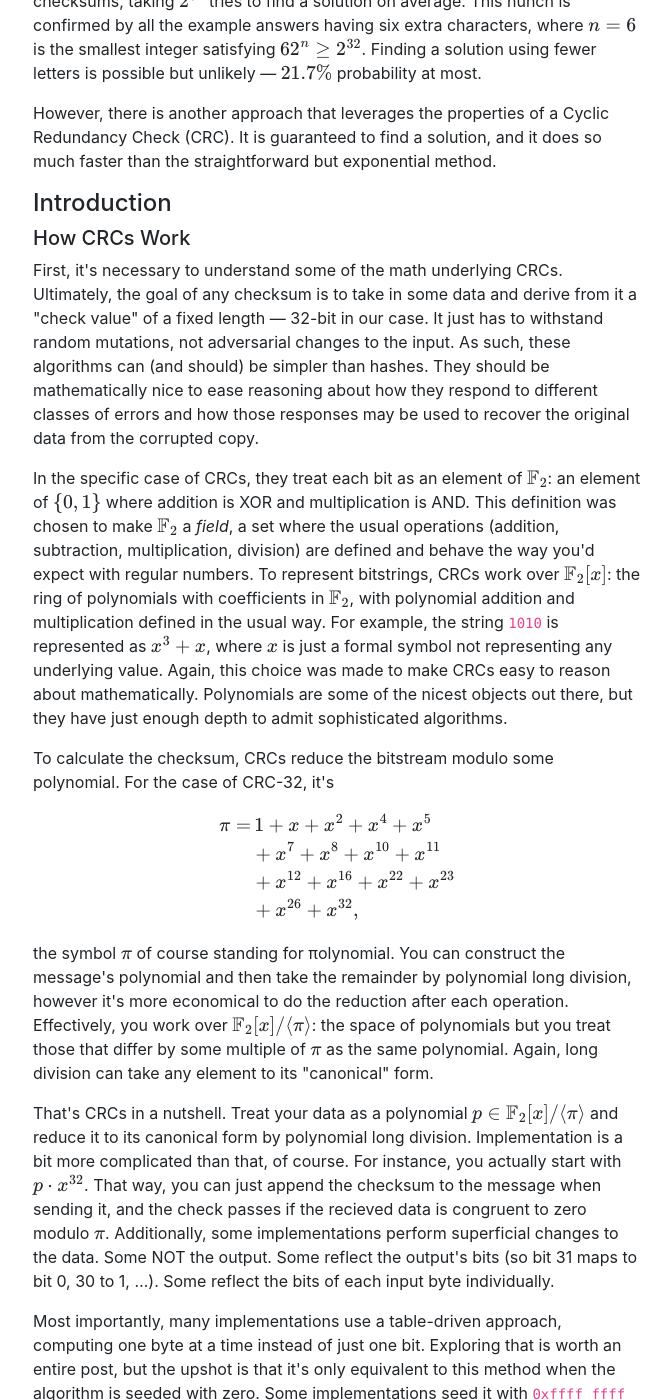
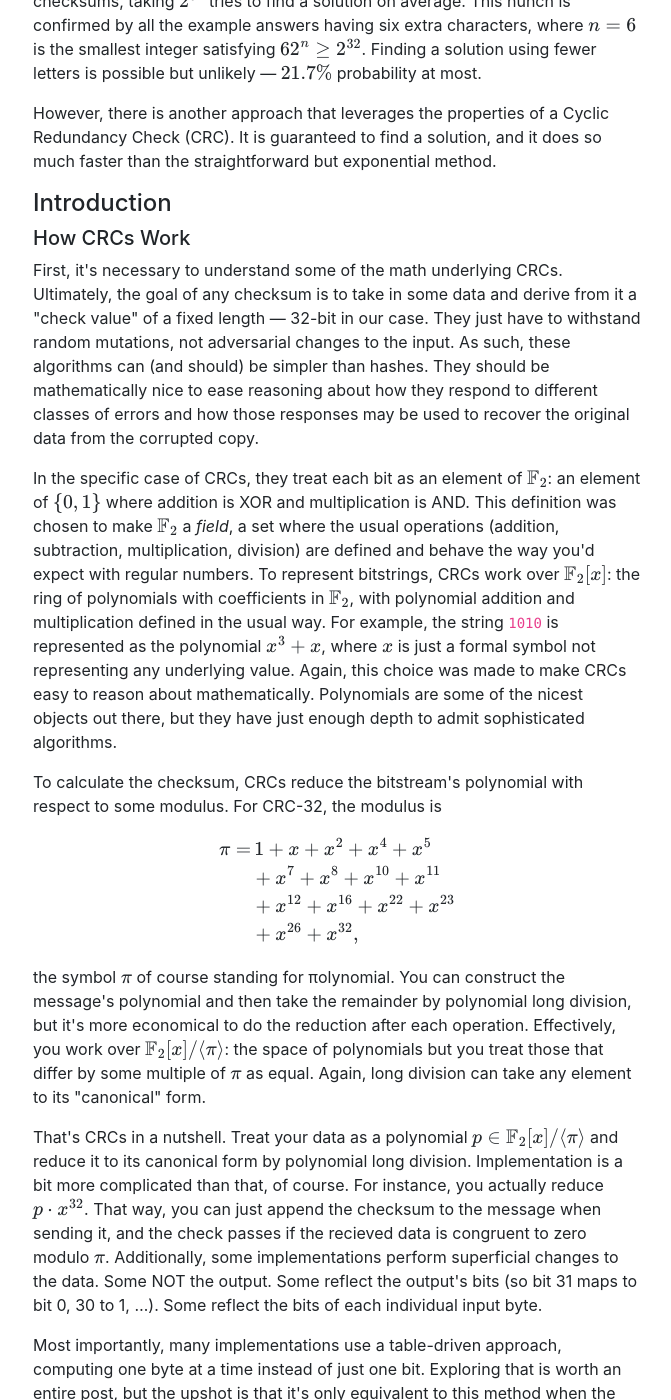
Before and after one commit to ammrat13/ammrat13.github.io, a Jekyll site: the page built from _posts/2022-06-13-writeup_defcon_quals_2022_sameold.md, in a window 1280 px wide and 1400 px high, scrolled down 731 px. Shown: the whole window, without its empty margins (303-974 px from the left). Built offline with Jekyll 4.4.1, drawn with Linux system fonts in a browser that asks for light colours; nearby versions of some CDN libraries; our own code applies the rules of GitHub Pages for plain Markdown files; some of the changed text lies outside the part shown.

Commit message:
Proofread

```diff
--- a/_posts/2022-06-13-writeup_defcon_quals_2022_sameold.md
+++ b/_posts/2022-06-13-writeup_defcon_quals_2022_sameold.md
@@ -45,7 +45,7 @@ faster than the straightforward but exponential method.
 
 First, it's necessary to understand some of the math underlying CRCs.
 Ultimately, the goal of any checksum is to take in some data and derive from it
-a "check value" of a fixed length --- 32-bit in our case. It just has to
+a "check value" of a fixed length --- 32-bit in our case. They just have to
 withstand random mutations, not adversarial changes to the input. As such, these
 algorithms can (and should) be simpler than hashes. They should be
 mathematically nice to ease reasoning about how they respond to different
@@ -59,14 +59,14 @@ operations (addition, subtraction, multiplication, division) are defined and
 behave the way you'd expect with regular numbers. To represent bitstrings, CRCs
 work over @@\FF_2[x]@@: the ring of polynomials with coefficients in @@\FF_2@@,
 with polynomial addition and multiplication defined in the usual way. For
-example, the string `1010` is represented as @@x^3 + x@@, where @@x@@ is just a
-formal symbol not representing any underlying value. Again, this choice was made
-to make CRCs easy to reason about mathematically. Polynomials are some of the
-nicest objects out there, but they have just enough depth to admit sophisticated
-algorithms.
+example, the string `1010` is represented as the polynomial @@x^3 + x@@, where
+@@x@@ is just a formal symbol not representing any underlying value. Again, this
+choice was made to make CRCs easy to reason about mathematically. Polynomials
+are some of the nicest objects out there, but they have just enough depth to
+admit sophisticated algorithms.
 
-To calculate the checksum, CRCs reduce the bitstream modulo some polynomial. For
-the case of CRC-32, it's
+To calculate the checksum, CRCs reduce the bitstream's polynomial with respect
+to some modulus. For CRC-32, the modulus is
 %%\begin{align\*}
     \pi =&\,
         1 + x + x^2 + x^4  + x^5 \nl
@@ -76,33 +76,33 @@ the case of CRC-32, it's
 \end{align\*}%%
 the symbol @@\pi@@ of course standing for πolynomial. You can construct the
 message's polynomial and then take the remainder by polynomial long division,
-however it's more economical to do the reduction after each operation.
-Effectively, you work over @@\FF_2[x] / \langle\pi\rangle@@: the space of
-polynomials but you treat those that differ by some multiple of @@\pi@@ as the
-same polynomial. Again, long division can take any element to its "canonical"
-form.
+but it's more economical to do the reduction after each operation. Effectively,
+you work over @@\FF_2[x] / \langle\pi\rangle@@: the space of polynomials but you
+treat those that differ by some multiple of @@\pi@@ as equal. Again, long
+division can take any element to its "canonical" form.
 
 That's CRCs in a nutshell. Treat your data as a polynomial @@p \in \FF_2[x] /
 \langle\pi\rangle@@ and reduce it to its canonical form by polynomial long
 division. Implementation is a bit more complicated than that, of course. For
-instance, you actually start with @@p \cdot x^{32}@@. That way, you can just
-append the checksum to the message when sending it, and the check passes if the
+instance, you actually reduce @@p \cdot x^{32}@@. That way, you can just append
+the checksum to the message when sending it, and the check passes if the
 recieved data is congruent to zero modulo @@\pi@@. Additionally, some
 implementations perform superficial changes to the data. Some NOT the output.
 Some reflect the output's bits (so bit 31 maps to bit 0, 30 to 1, ...). Some
-reflect the bits of each input byte individually.
+reflect the bits of each individual input byte.
 
 Most importantly, many implementations use a table-driven approach, computing
 one byte at a time instead of just one bit. Exploring that is worth an entire
 post, but the upshot is that it's only equivalent to this method when the
-algorithm is seeded with zero. Some implementations seed it with `0xffff_ffff`
+algorithm is seeded with zero. Some implementations seed it with `0xffffffff`
 instead, which has the effect of NOTing the first 32 bits of the input.
 Equivalently, it prepends
 %%\begin{equation\*}
-    \frac{1}{x^{32}} \cdot \left( \sum_{i=0}^{31} x^i \right).
+    \frac{1}{x^{32}} \cdot \left( \sum_{i=0}^{31} x^i \right)
 \end{equation\*}%%
-In general, if the table method is seeded with @@p@@, it XORs that with the
-first 32 bits of the input, or it equivalently prepends @@p \cdot x^{-32}@@.
+to the message. In general, if the table method is seeded with @@p@@, it XORs
+that with the first 32 bits of the input, or it equivalently prepends @@p \cdot
+x^{-32}@@.
 
 ##### The Choice of π
 
@@ -346,7 +346,7 @@ tighter bound on the number of bytes needed.
 
 Suppose I want to find a string that starts with `DC`, only contains the letters
 `G` and `T` after that, and whose CRC-32 is the same as the string `the`. I
-compute the target CRC to be `0x3C456DE6`, and undoing the post-processing by
+compute the target CRC to be `0x3c456de6`, and undoing the post-processing by
 reversing the bits and NOTing gives
 %%\begin{align\*}
     t =&\,
@@ -388,13 +389,14 @@ I then compute
 \end{align\*}%%
 Solving gives
 %%\begin{align\*}
-    \alpha = [\,\,
+    \vect{\alpha} = [\,\,
         &0, 1, 1, 0, 0, 0, 1, 1, \nl
         &1, 1, 1, 1, 1, 1, 0, 1, \nl
         &0, 1, 1, 1, 1, 0, 1, 1, \nl
         &1, 1, 1, 0, 1, 1, 0, 0 \,\,],
 \end{align\*}%%
-which corresponds to the message `DCGGTTGTTTTTGTTTTGTGTTTTTTTTGGGTTG`.
+which corresponds to the message `DCGGTTGTTTTTGTTTTGTGTTTTTTTTGGGTTG`. Remeber
+that @@\vect{\alpha}[0]@@ corresponds to the last character of the string.
 
 
 #### Resources
@@ -411,23 +413,22 @@ This section lists facts I used to prove my main results.
 
 Remember that, over fields, polynomials can have at most as many roots as their
 degree. If it has a root @@r@@, a factor of @@(X-r)@@ can be divided out. This
-can be repeated until the degree of the polynomial is reduced to zero. We can
-use that fact to show the following: if @@F^\times@@ has at least one element of
-order @@d@@, then it has exactly @@\varphi(d)@@ of them. Let @@g@@ be an element
-such that @@g^d@@ is the lowest power of @@g@@ equaling the group identity
-@@1@@. Every element @@X@@ in the group it generates @@\langle g\rangle@@ will
-satisfy @@X^d - 1 = 0@@. There are @@d@@ such elements in this subgroup, so
-we've found all the possible roots of that polynomial. To find objects in
-@@F^\times@@ of order exactly @@d@@, it suffices to restrict our search to
-@@\langle g\rangle@@. By basic number theory, out of the @@d@@ elements in that
-cycle with order dividing @@d@@, exactly @@\varphi(d)@@ of them will have order
-exactly @@d@@.
+can be repeated until the polynomial is reduced to a constant. We can use that
+fact to show the following: if @@F^\times@@ has at least one element of order
+@@d@@, then it has exactly @@\varphi(d)@@ of them. Let @@g@@ be an element such
+that @@g^d@@ is the lowest power of @@g@@ equaling the group identity @@1@@.
+Every element @@X@@ in the group it generates @@\langle g\rangle@@ will satisfy
+@@X^d - 1 = 0@@. There are @@d@@ such elements in this subgroup, so we've found
+all the possible roots of that polynomial. To find objects in @@F^\times@@ of
+order exactly @@d@@, it suffices to restrict our search to @@\langle g\rangle@@.
+By basic number theory, out of the @@d@@ elements in that cycle with order
+dividing @@d@@, exactly @@\varphi(d)@@ of them will have order exactly @@d@@.
 
 Define @@\text{NumElementsOfOrder}(d)@@ to be the number of elements in
 @@F^\times@@ such that their @@d@@-th power is their smallest power equaling
 @@1@@. As discussed above, that function returns either @@\varphi(d)@@ or @@0@@.
-Clearly, summing over all the values @@d@@ can take will give the size of the
-group:
+Clearly, summing over all the values possible @@d@@ can take will give the size
+of the group:
 %%\begin{align\*}
     \|F^\times\|
         &= \sum\_{d \text{ dividing } \|F^\times\|} \text{NumElementsOfOrder}(d) \nl
```
Also changed, not shown: other parts of _posts/2022-06-13-writeup_defcon_quals_2022_sameold.md (+23 -23 lines), 1 other file.
